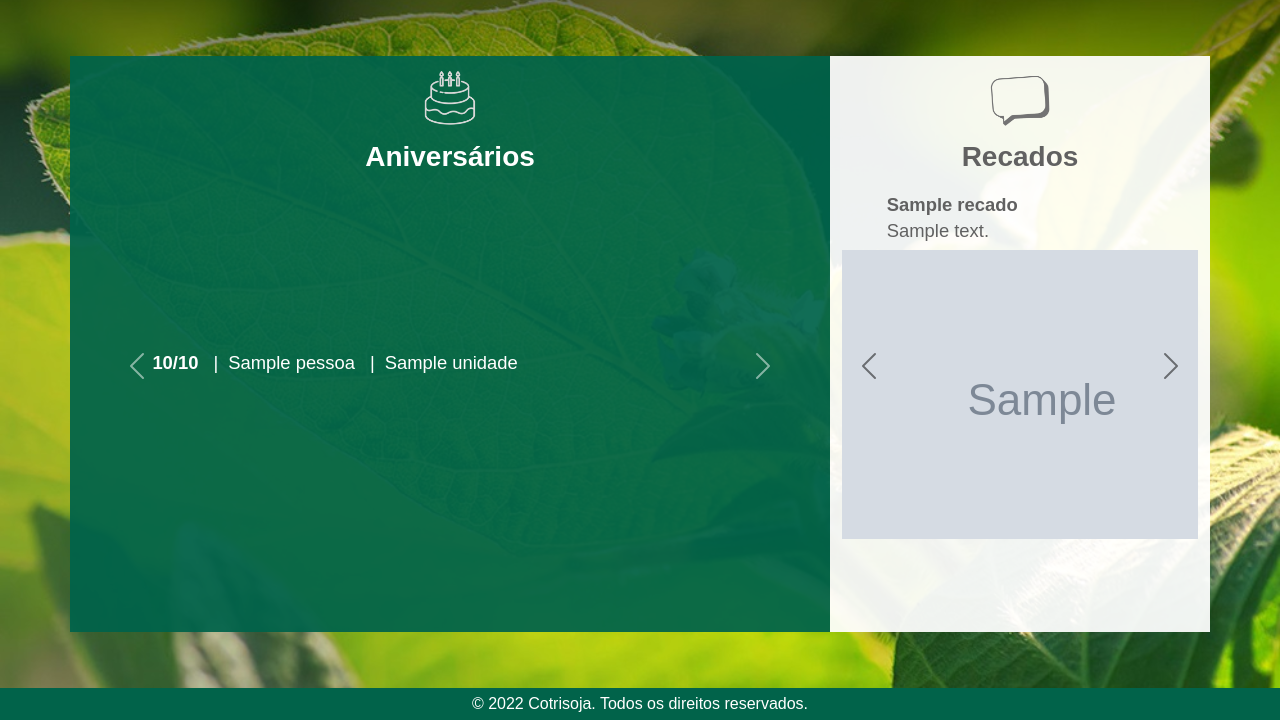
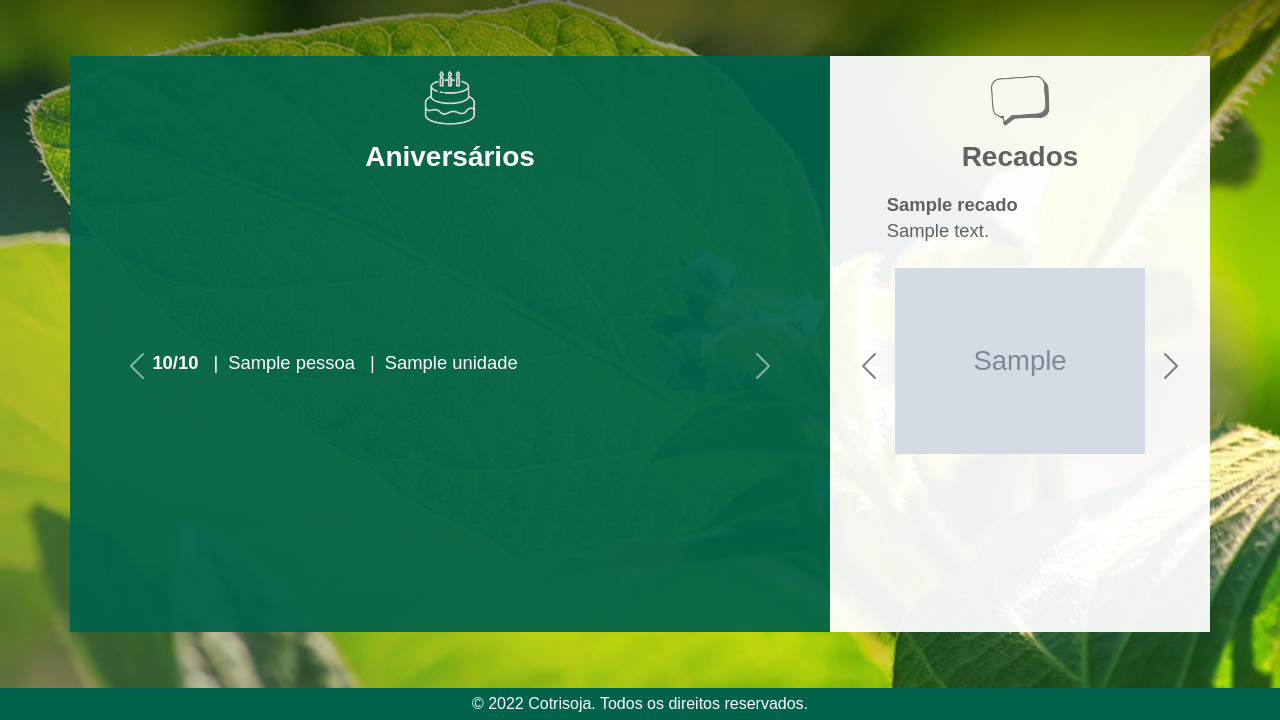
Before and after one commit to GabrielAhlert/app-intranet, a Django app: template home/templates/home.html in a window 1280 px wide. Shown: the part 80-800 px from the top of the page. Run offline with Django 4.2, Linux system fonts and the light colour scheme; tables that the repository leaves empty hold one stand-in row (values such as "Sample post"); the template is opened without the code that fills it: values that come from a table or form of the project are taken from there, most other values are stand-ins (such as "Sample title", 1, 10 or a date in 2020); grey boxes marked "Sample" are stand-in pictures; some libraries are stand-ins or nearby versions; some web fonts are replaced.

Commit message:
Update home style.css imgField

```diff
--- a/home/static/home/style.css
+++ b/home/static/home/style.css
@@ -159,6 +159,12 @@ body{
     padding-inline: 3.5vw;
     height: 100%;
 }
+#carousel-panel-right img{
+  width: 70%;
+  margin-top: 5%;
+  margin-inline: 15%;
+}
+.div
 
 @font-face {
     font-family: 'Poppins';
```
